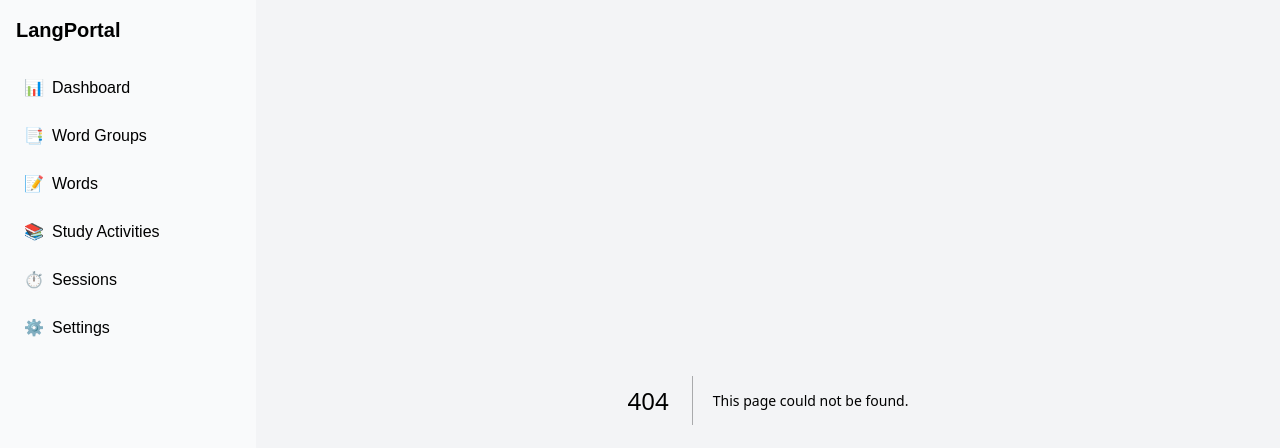
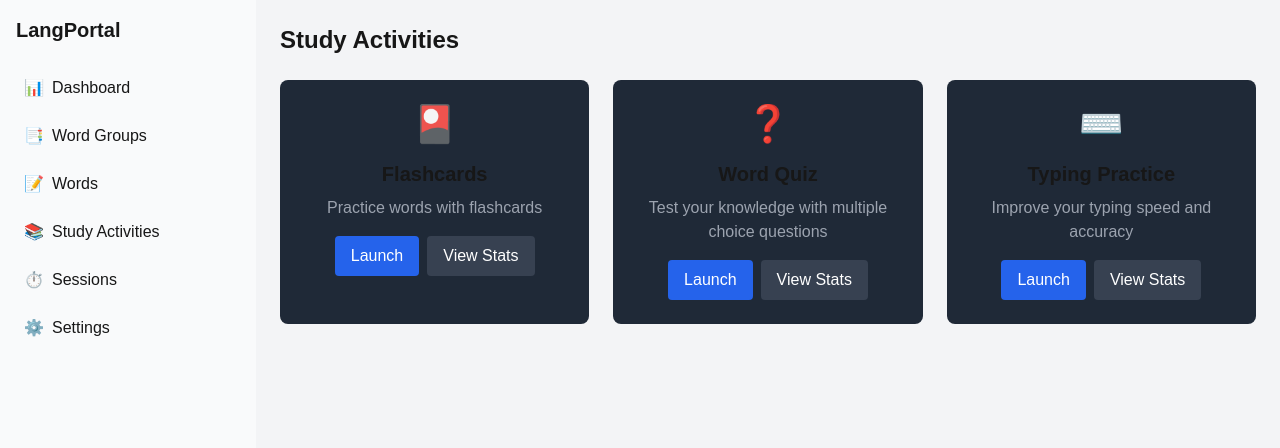
Before and after one commit to MarkusEicher/free-genai-bootcamp-2025, a Next.js app in the folder lang-portal/: page /study in a window 1280 px wide. Before the commit this address had no page. Shown: the top 448 px of the page. Built offline with nearby package versions, Linux system fonts and the light colour scheme.

Commit message:
10. Iteration of the app

```diff
--- /dev/null
+++ b/lang-portal/src/app/study/page.tsx
@@ -0,0 +1,69 @@
+'use client'
+
+import { useState, useEffect } from 'react'
+import Link from 'next/link'
+
+interface StudyActivity {
+  id: string
+  name: string
+  description: string
+  thumbnail: string
+  type: 'flashcards' | 'quiz' | 'typing'
+}
+
+const STUDY_ACTIVITIES: StudyActivity[] = [
+  {
+    id: 'flashcards',
+    name: 'Flashcards',
+    description: 'Practice words with flashcards',
+    thumbnail: '🎴',
+    type: 'flashcards'
+  },
+  {
+    id: 'quiz',
+    name: 'Word Quiz',
+    description: 'Test your knowledge with multiple choice questions',
+    thumbnail: '❓',
+    type: 'quiz'
+  },
+  {
+    id: 'typing',
+    name: 'Typing Practice',
+    description: 'Improve your typing speed and accuracy',
+    thumbnail: '⌨️',
+    type: 'typing'
+  }
+]
+
+export default function StudyPage() {
+  return (
+    <div className="p-6">
+      <h1 className="text-2xl font-bold mb-6">Study Activities</h1>
+      <div className="grid grid-cols-1 md:grid-cols-2 lg:grid-cols-3 gap-6">
+        {STUDY_ACTIVITIES.map((activity) => (
+          <div key={activity.id} className="bg-gray-800 rounded-lg overflow-hidden">
+            <div className="p-6 text-center">
+              <div className="text-4xl mb-4">{activity.thumbnail}</div>
+              <h2 className="text-xl font-semibold mb-2">{activity.name}</h2>
+              <p className="text-gray-400 mb-4">{activity.description}</p>
+              <div className="flex gap-2 justify-center">
+                <Link
+                  href={`/study/${activity.id}/launch`}
+                  className="px-4 py-2 bg-blue-600 text-white rounded hover:bg-blue-700"
+                >
+                  Launch
+                </Link>
+                <Link
+                  href={`/study/${activity.id}/stats`}
+                  className="px-4 py-2 bg-gray-700 text-white rounded hover:bg-gray-600"
+                >
+                  View Stats
+                </Link>
+              </div>
+            </div>
+          </div>
+        ))}
+      </div>
+    </div>
+  )
+}
--- /dev/null
+++ b/lang-portal/src/app/study_activities/page.tsx
@@ -0,0 +1,68 @@
+'use client'
+
+import Link from 'next/link'
+
+interface StudyActivity {
+  id: string
+  name: string
+  description: string
+  thumbnail: string
+  type: 'flashcards' | 'quiz' | 'typing'
+}
+
+const STUDY_ACTIVITIES: StudyActivity[] = [
+  {
+    id: 'flashcards',
+    name: 'Flashcards',
+    description: 'Practice words with flashcards',
+    thumbnail: '🎴',
+    type: 'flashcards'
+  },
+  {
+    id: 'quiz',
+    name: 'Word Quiz',
+    description: 'Test your knowledge with multiple choice questions',
+    thumbnail: '❓',
+    type: 'quiz'
+  },
+  {
+    id: 'typing',
+    name: 'Typing Practice',
+    description: 'Improve your typing speed and accuracy',
+    thumbnail: '⌨️',
+    type: 'typing'
+  }
+]
+
+export default function StudyActivitiesPage() {
+  return (
+    <div className="p-6">
+      <h1 className="text-2xl font-bold mb-6">Study Activities</h1>
+      <div className="grid grid-cols-1 md:grid-cols-2 lg:grid-cols-3 gap-6">
+        {STUDY_ACTIVITIES.map((activity) => (
+          <div key={activity.id} className="bg-gray-800 rounded-lg overflow-hidden">
+            <div className="p-6 text-center">
+              <div className="text-4xl mb-4">{activity.thumbnail}</div>
+              <h2 className="text-xl font-semibold mb-2">{activity.name}</h2>
+              <p className="text-gray-400 mb-4">{activity.description}</p>
+              <div className="flex gap-2 justify-center">
+                <Link
+                  href={`/study_activities/${activity.id}/launch`}
+                  className="px-4 py-2 bg-blue-600 text-white rounded hover:bg-blue-700"
+                >
+                  Launch
+                </Link>
+                <Link
+                  href={`/study_activities/${activity.id}/stats`}
+                  className="px-4 py-2 bg-gray-700 text-white rounded hover:bg-gray-600"
+                >
+                  View Stats
+                </Link>
+              </div>
+            </div>
+          </div>
+        ))}
+      </div>
+    </div>
+  )
+}
--- /dev/null
+++ b/lang-portal/src/components/StudyActivityCard.tsx
@@ -0,0 +1,39 @@
+interface StudyActivityCardProps {
+  name: string
+  description: string
+  thumbnail: string
+  onLaunch: () => void
+  onViewStats: () => void
+}
+
+export function StudyActivityCard({
+  name,
+  description,
+  thumbnail,
+  onLaunch,
+  onViewStats
+}: StudyActivityCardProps) {
+  return (
+    <div className="bg-gray-800 rounded-lg overflow-hidden">
+      <div className="p-6 text-center">
+        <div className="text-4xl mb-4">{thumbnail}</div>
+        <h2 className="text-xl font-semibold mb-2">{name}</h2>
+        <p className="text-gray-400 mb-4">{description}</p>
+        <div className="flex gap-2 justify-center">
+          <button
+            onClick={onLaunch}
+            className="px-4 py-2 bg-blue-600 text-white rounded hover:bg-blue-700"
+          >
+            Launch
+          </button>
+          <button
+            onClick={onViewStats}
+            className="px-4 py-2 bg-gray-700 text-white rounded hover:bg-gray-600"
+          >
+            View Stats
+          </button>
+        </div>
+      </div>
+    </div>
+  )
+}
```
